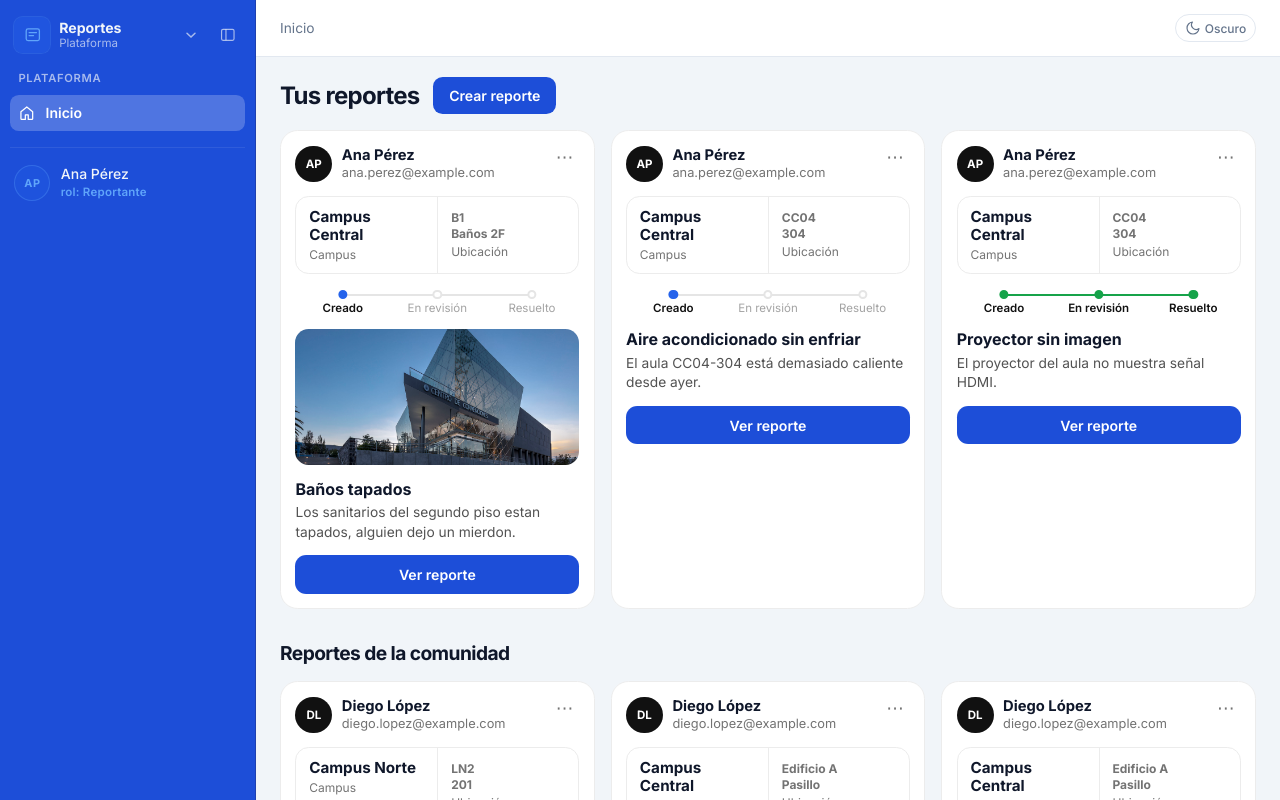
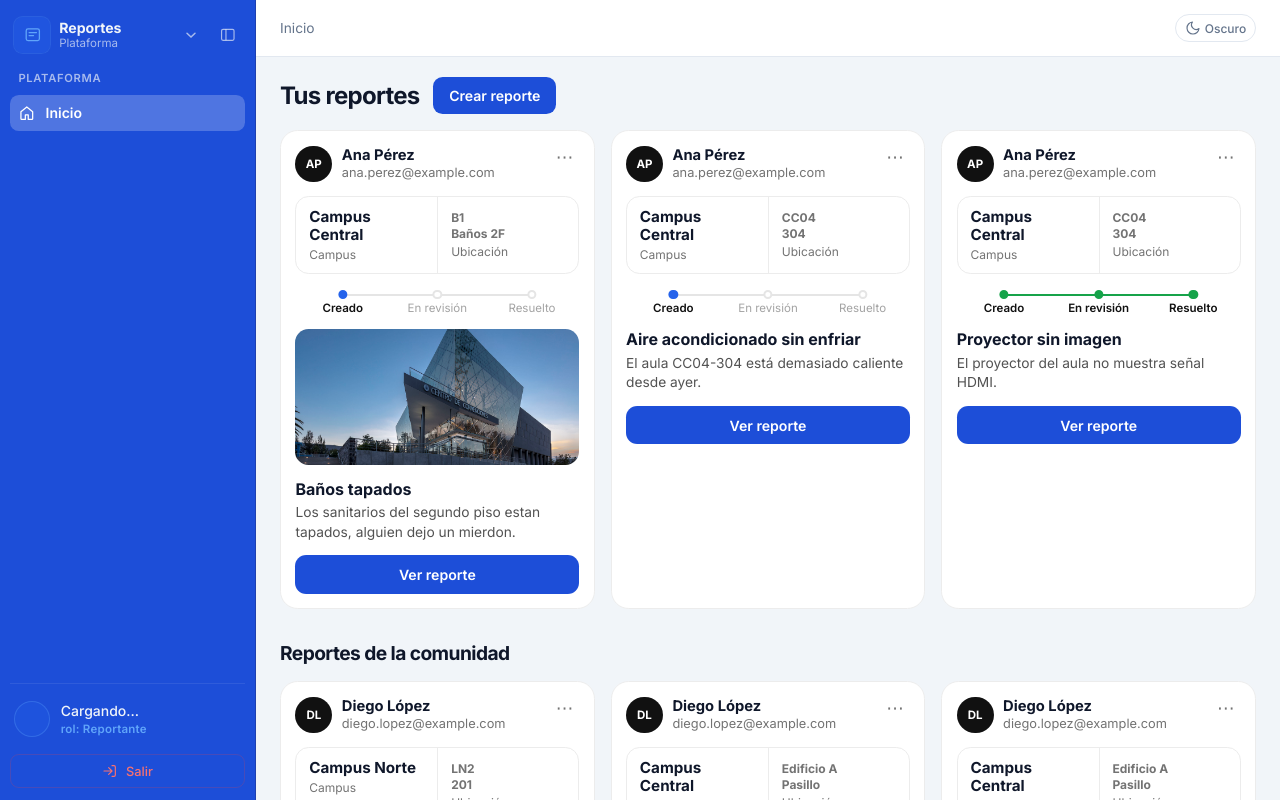
Before and after one commit to AlanValerdi/trabajo-colaborativo-frontend, an Angular app: page /inicio in a window 1280 px wide. Built offline with nearby package versions, Linux system fonts and the light colour scheme.

Commit message:
Sidebar conectado

```diff
--- a/src/app/auth/auth.service.ts
+++ b/src/app/auth/auth.service.ts
@@ -1,6 +1,7 @@
-import { Injectable, inject } from '@angular/core';
+import { Injectable, inject, signal } from '@angular/core';
 import { HttpClient } from '@angular/common/http';
 import { Observable, tap } from 'rxjs';
+import { Router } from '@angular/router';
 import { environment } from '../../environments/environment';
 
 export interface TokenResponse {
@@ -14,7 +15,16 @@ export interface TokenResponse {
 })
 export class AuthService {
   private readonly http = inject(HttpClient);
+  private readonly router = inject(Router);
   private readonly apiUrl = environment.apiUrl;
+
+  readonly currentUser = signal<any>(null);
+
+  constructor() {
+    if (this.isAuthenticated()) {
+      this.getProfile().subscribe();
+    }
+  }
 
   register(data: any): Observable<any> {
     return this.http.post(`${this.apiUrl}/auth/register`, data);
@@ -24,7 +34,14 @@ export class AuthService {
     return this.http.post<TokenResponse>(`${this.apiUrl}/auth/login`, data).pipe(
       tap((response: TokenResponse) => {
         this.setTokens(response);
+        this.getProfile().subscribe();
       })
+    );
+  }
+
+  getProfile(): Observable<any> {
+    return this.http.get(`${this.apiUrl}/auth/me`).pipe(
+      tap((profile) => this.currentUser.set(profile))
     );
   }
 
@@ -33,12 +50,18 @@ export class AuthService {
     if (refreshToken) {
       // Opcional: Llamar al endpoint de logout en el backend
       this.http.post(`${this.apiUrl}/auth/logout`, { refresh_token: refreshToken }).subscribe({
-        next: () => this.clearTokens(),
-        error: () => this.clearTokens()
+        next: () => this.finishLogout(),
+        error: () => this.finishLogout()
       });
     } else {
-      this.clearTokens();
+      this.finishLogout();
     }
+  }
+
+  private finishLogout(): void {
+    this.clearTokens();
+    this.currentUser.set(null);
+    this.router.navigate(['/login']);
   }
 
   setTokens(tokens: TokenResponse): void {
--- a/src/app/shell/shell.css
+++ b/src/app/shell/shell.css
@@ -156,8 +156,15 @@
 }
 
 @keyframes fadeInUp {
-  from { opacity: 0; transform: translateY(-6px); }
-  to   { opacity: 1; transform: translateY(0); }
+  from {
+    opacity: 0;
+    transform: translateY(-6px);
+  }
+
+  to {
+    opacity: 1;
+    transform: translateY(0);
+  }
 }
 
 .shell-collapsed.shell-role-menu-open {
@@ -249,7 +256,6 @@
   margin-top: auto;
   padding-top: 1rem;
   border-top: 1px solid rgba(255, 255, 255, 0.08);
-  margin-top: 1rem;
   padding-top: 0.75rem;
 }
 
@@ -461,8 +467,47 @@
   transition: background 0.3s ease;
 }
 
+/* ── Logout Button ───────────────────────────── */
+.logout-btn {
+  display: flex;
+  align-items: center;
+  justify-content: center;
+  gap: 0.5rem;
+  width: 100%;
+  margin-top: 0.75rem;
+  padding: 0.5rem;
+  border: 1px solid rgba(239, 68, 68, 0.2);
+  border-radius: 0.55rem;
+  background: transparent;
+  color: #F87171;
+  font: inherit;
+  font-size: 0.8rem;
+  font-weight: 500;
+  cursor: pointer;
+  transition: all 0.2s ease;
+}
+
+.logout-btn:hover {
+  background: rgba(239, 68, 68, 0.1);
+  color: #FCA5A5;
+}
+
+.logout-btn svg {
+  width: 1rem;
+  height: 1rem;
+  flex-shrink: 0;
+}
+
+.logout-btn.icon-only {
+  width: 2.25rem;
+  height: 2.25rem;
+  padding: 0;
+  border: 0;
+}
+
 /* ── Responsive ──────────────────────────────── */
 @media (max-width: 860px) {
+
   .shell,
   .shell-collapsed {
     grid-template-columns: 1fr;
@@ -569,16 +614,27 @@
 
 /* ── Animaciones ─────────────────────────────── */
 @keyframes overlay-in {
-  from { opacity: 0; }
-  to   { opacity: 1; }
+  from {
+    opacity: 0;
+  }
+
+  to {
+    opacity: 1;
+  }
 }
 
 @keyframes overlay-out {
-  from { opacity: 1; }
-  to   { opacity: 0; }
+  from {
+    opacity: 1;
+  }
+
+  to {
+    opacity: 0;
+  }
 }
 
 @media (prefers-reduced-motion: reduce) {
+
   .shell,
   .sidebar {
     transition: none;
--- a/src/app/shell/shell.html
+++ b/src/app/shell/shell.html
@@ -89,14 +89,22 @@
 
     <div class="sidebar-footer">
       <div class="user-chip">
-        <span class="avatar">{{ initials(currentUser().name) }}</span>
+        <span class="avatar">{{ initials(currentUser()?.name) }}</span>
         @if (showSidebarLabels()) {
           <span class="user-copy">
-            <span class="user-name">{{ currentUser().name }}</span>
+            <span class="user-name">{{ currentUser()?.name || 'Cargando...' }}</span>
             <span class="user-role">rol: {{ currentRole().name }}</span>
           </span>
         }
       </div>
+      <button class="logout-btn" [class.icon-only]="!showSidebarLabels()" (click)="logout()" aria-label="Cerrar sesión" title="Cerrar sesión">
+        <svg viewBox="0 0 24 24" fill="none" aria-hidden="true">
+          <path d="M15 4h3a2 2 0 0 1 2 2v12a2 2 0 0 1-2 2h-3M10 17l5-5-5-5M15 12H3" stroke="currentColor" stroke-width="1.75" stroke-linecap="round" stroke-linejoin="round"/>
+        </svg>
+        @if (showSidebarLabels()) {
+          <span>Salir</span>
+        }
+      </button>
     </div>
   </aside>
 
--- a/src/app/shell/shell.ts
+++ b/src/app/shell/shell.ts
@@ -6,6 +6,7 @@ import { RoleSlug } from '../data/models';
 import { BreadcrumbService } from '../session/breadcrumb.service';
 import { RoleSessionService } from '../session/role-session.service';
 import { ReportsService } from '../data/reports.service';
+import { AuthService } from '../auth/auth.service';
 
 const MOBILE_QUERY = '(max-width: 860px)';
 const THEME_KEY = 'app-theme';
@@ -22,6 +23,7 @@ export class Shell {
   private readonly destroyRef = inject(DestroyRef);
   protected readonly reports = inject(ReportsService);
   protected readonly crumbs = inject(BreadcrumbService);
+  protected readonly authService = inject(AuthService);
 
   protected readonly collapsed = signal(false);
   protected readonly mobileOpen = signal(false);
@@ -29,7 +31,7 @@ export class Shell {
   protected readonly roleMenuOpen = signal(false);
   protected readonly darkMode = signal(true);
   protected readonly currentRole = this.roles.currentRole;
-  protected readonly currentUser = this.roles.currentUser;
+  protected readonly currentUser = this.authService.currentUser;
   protected readonly allRoles = this.reports.roles;
   protected readonly showSidebarLabels = computed(() => this.isMobile() || !this.collapsed());
 
@@ -100,6 +102,10 @@ export class Shell {
     this.roleMenuOpen.update((value) => !value);
   }
 
+  protected logout(): void {
+    this.authService.logout();
+  }
+
   protected selectRole(slug: RoleSlug): void {
     this.roles.setRole(slug);
     this.roleMenuOpen.set(false);
@@ -116,7 +122,8 @@ export class Shell {
     localStorage.setItem(THEME_KEY, dark ? 'dark' : 'light');
   }
 
-  protected initials(name: string): string {
+  protected initials(name: string | undefined | null): string {
+    if (!name) return '';
     return name
       .split(' ')
       .slice(0, 2)
```
